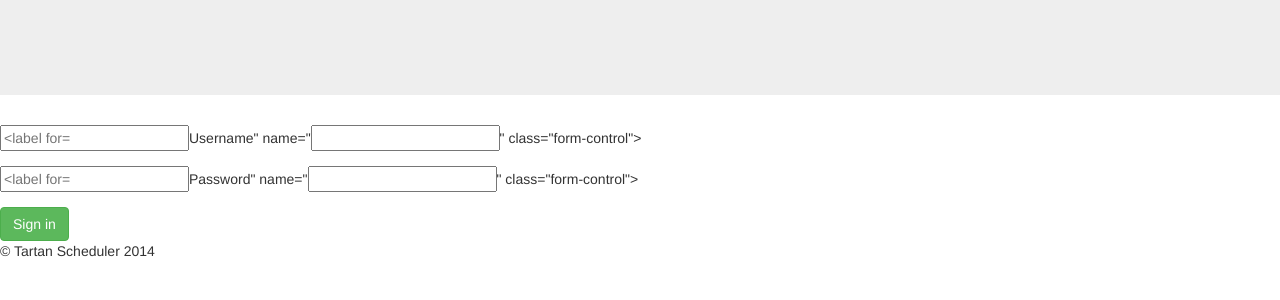
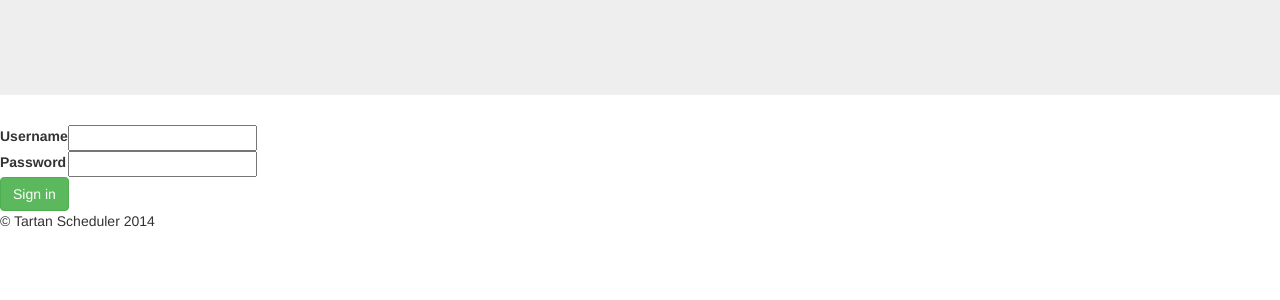
Before and after one commit to anotheranshu/cmu-scheduler, a Django app: template schedule/templates/puzzle/login.html in a window 1280 px wide. Shown: the part 51-351 px from the top of the page. Run offline with Django 3.2, Linux system fonts and the light colour scheme; the template is opened without the code that fills it, so the values that code supplies are empty, except form fields; tables that the repository leaves empty hold one stand-in row (values such as "Sample post"); form fields are guessed from the names that the template uses; parts of the project's set-up code (start-up, migrations or seed data) failed here and were passed over; some libraries are stand-ins or nearby versions.

Commit message:
Updated login.html

```diff
--- a/schedule/templates/puzzle/login.html
+++ b/schedule/templates/puzzle/login.html
@@ -1,7 +1,7 @@
 {% extends "puzzle/base.html" %}
 
 {% block title %}
-Puzzlehunt Login
+Tartan Scheduler Login
 {% endblock %}
 
 {% block content %}
@@ -10,12 +10,16 @@ Puzzlehunt Login
 	{% endif %}
 	<form method="post" role="form" action="{% url 'django.contrib.auth.views.login' %}">
 	{% csrf_token %}
-	<div class="form-group">
-	  <input type="text" placeholder="{{ form.username.label_tag }}" name="{{ form.username }}" class="form-control">
-	</div>
-	<div class="form-group">
-	  <input type="password" placeholder="{{ form.password.label_tag }}" name="{{ form.password }}" class="form-control">
-	</div>
+	<table>
+	<tr>
+	<td>{{ form.username.label_tag }}</td>
+	<td>{{ form.username }}</td>
+	</tr>
+	<tr>
+	<td>{{ form.password.label_tag }}</td>
+	<td>{{ form.password }}</td>
+	</tr>
+	</table>
 	<button class="btn btn-success" id="submit" type="submit" value="login">Sign in</button>
 	<input type="hidden" name="next" value="{{ next }}" />
 	</form>
```
